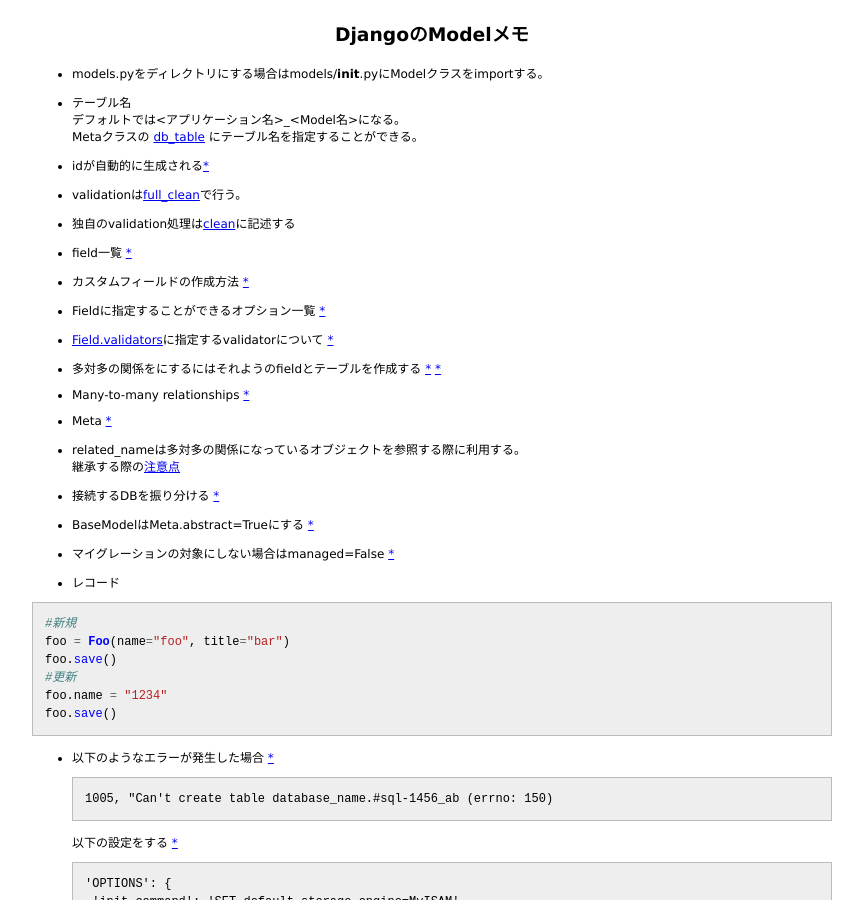
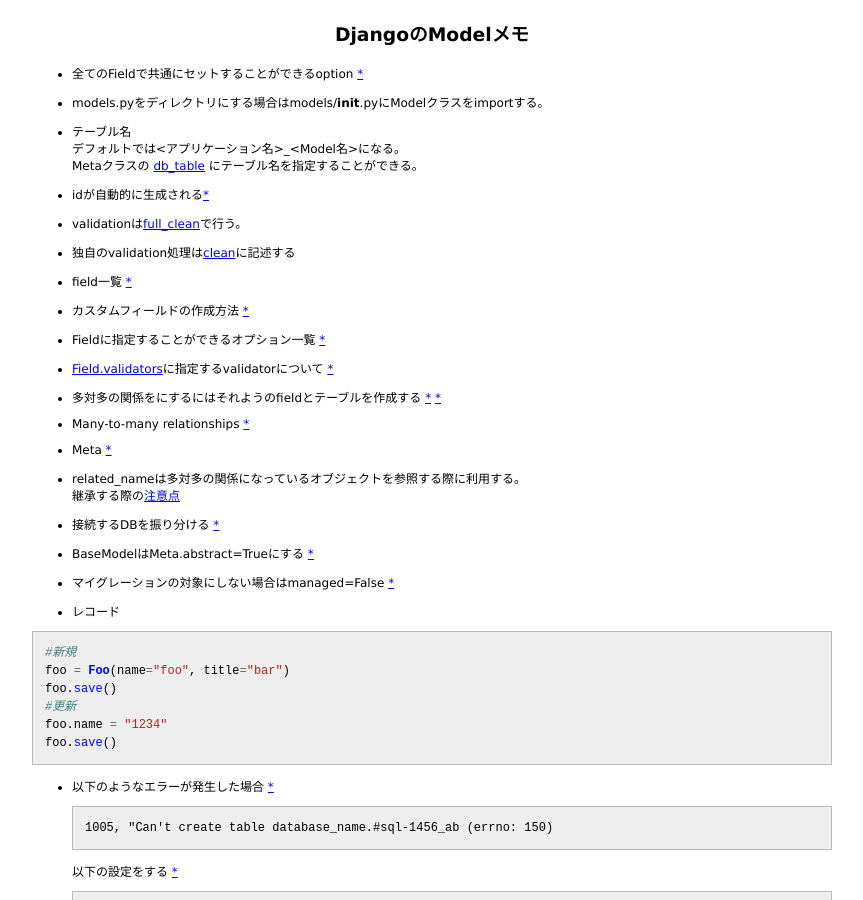
Before and after one commit to 38elements/38elements.github.com, a Jekyll site: the page built from _posts/2014-11-29-django-model.md, in a window 1280 px wide and 900 px high. Shown: the whole window, without its empty margins (208-1071 px from the left). Built offline with Jekyll 4.4.1, drawn with Linux system fonts in a browser that asks for light colours.

Commit message:
Update 2014-11-29-django-model.md

```diff
--- a/_posts/2014-11-29-django-model.md
+++ b/_posts/2014-11-29-django-model.md
@@ -2,6 +2,8 @@
 layout: posts
 title: DjangoのModelメモ
 ---
+* 全てのFieldで共通にセットすることができるoption [\*](https://docs.djangoproject.com/en/stable/ref/models/fields/#field-options)
+
 * models.pyをディレクトリにする場合はmodels/__init__.pyにModelクラスをimportする。
 
 * テーブル名
```
